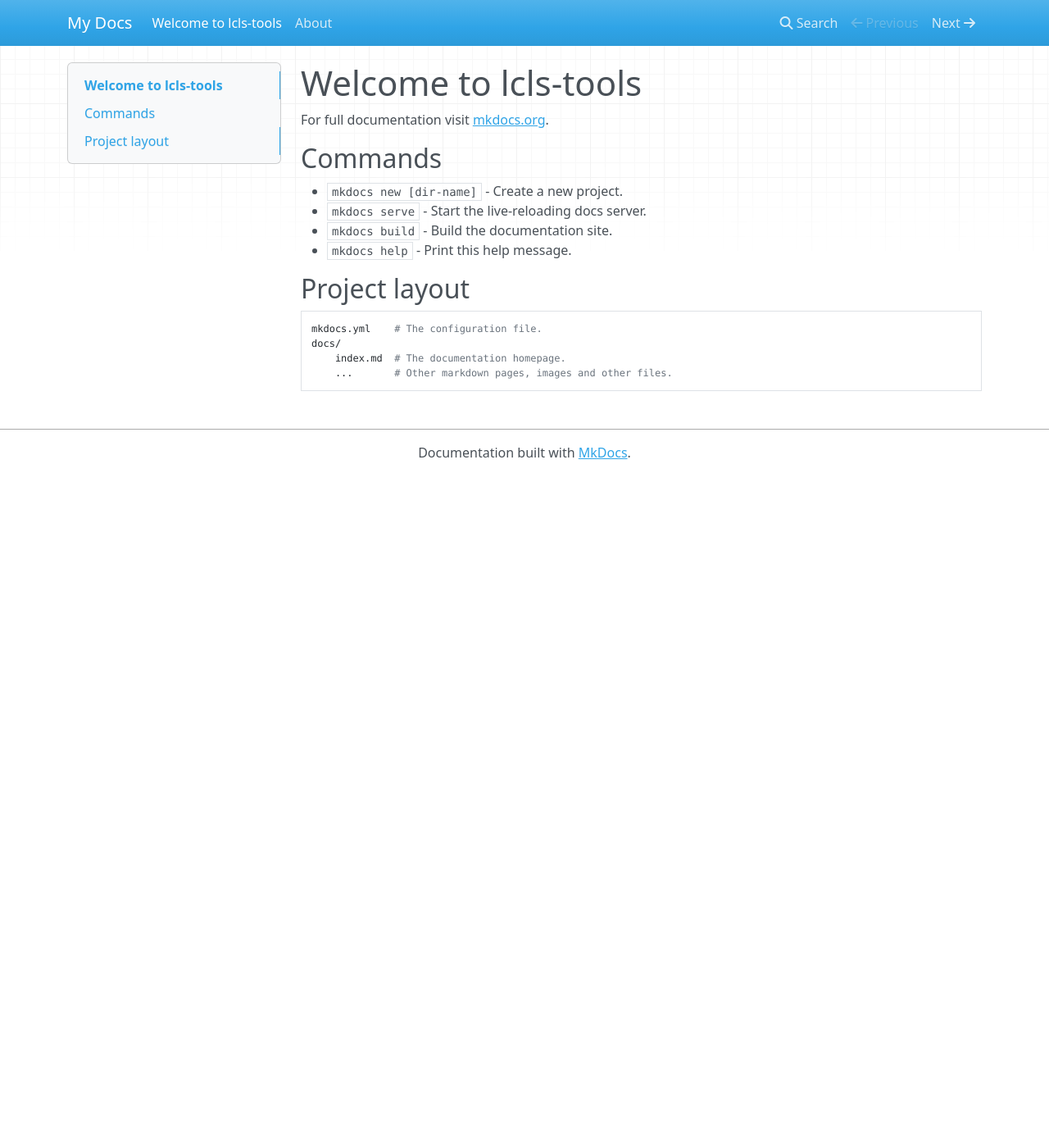
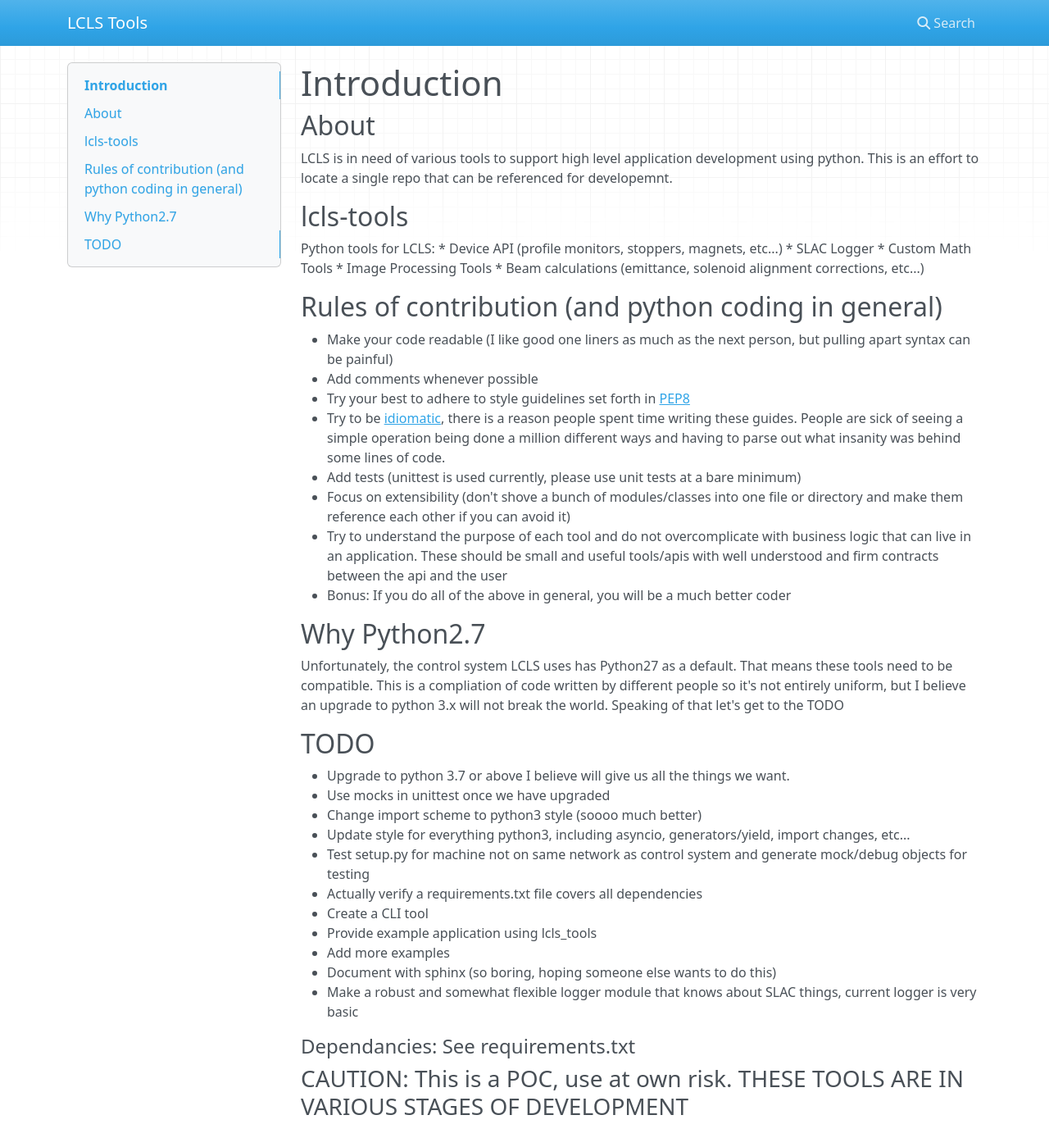
Before and after one commit to slaclab/lcls-tools, an MkDocs documentation site: the page built from docs/index.md, in a window 1280 px wide and 1400 px high. Shown: the whole window at 82% size. Built offline with MkDocs 1.6.1, drawn with Linux system fonts in a browser that asks for light colours; nearby versions of some CDN libraries.

Commit message:
Addition to Docs

```diff
--- a/docs/index.md
+++ b/docs/index.md
@@ -1,17 +1,42 @@
-# Welcome to lcls-tools
+# Introduction
 
-For full documentation visit [mkdocs.org](https://mkdocs.org).
+## About
+LCLS is in need of various tools to support high level application development using python.  This is an effort to locate a single repo that can be referenced for developemnt.
 
-## Commands
+## lcls-tools
+Python tools for LCLS:
+* Device API (profile monitors, stoppers, magnets, etc...)
+* SLAC Logger
+* Custom Math Tools
+* Image Processing Tools
+* Beam calculations (emittance, solenoid alignment corrections, etc...)
 
-* `mkdocs new [dir-name]` - Create a new project.
-* `mkdocs serve` - Start the live-reloading docs server.
-* `mkdocs build` - Build the documentation site.
-* `mkdocs help` - Print this help message.
+## Rules of contribution (and python coding in general)
+* Make your code readable (I like good one liners as much as the next person, but pulling apart syntax can be painful)
+* Add comments whenever possible
+* Try your best to adhere to style guidelines set forth in [PEP8](https://www.python.org/dev/peps/pep-0008/)
+* Try to be [idiomatic](https://docs.python-guide.org/writing/style), there is a reason people spent time writing these guides.  People are sick of seeing a simple operation being done a million different ways and having to parse out what insanity was behind some lines of code.
+* Add tests (unittest is used currently, please use unit tests at a bare minimum)
+* Focus on extensibility (don't shove a bunch of modules/classes into one file or directory and make them reference each other if you can avoid it)
+* Try to understand the purpose of each tool and do not overcomplicate with business logic that can live in an application.  These should be small and useful tools/apis with well understood and firm contracts between the api and the user
+* Bonus:  If you do all of the above in general, you will be a much better coder
 
-## Project layout
+## Why Python2.7
+Unfortunately, the control system LCLS uses has Python27 as a default.  That means these tools need to be compatible.  This is a compliation of code written by different people so it's not entirely uniform, but I believe an upgrade to python 3.x will not break the world.  Speaking of that let's get to the TODO
 
-    mkdocs.yml    # The configuration file.
-    docs/
-        index.md  # The documentation homepage.
-        ...       # Other markdown pages, images and other files.
+## TODO
+* Upgrade to python 3.7 or above I believe will give us all the things we want.
+* Use mocks in unittest once we have upgraded
+* Change import scheme to python3 style (soooo much better)
+* Update style for everything python3, including asyncio, generators/yield, import changes, etc...
+* Test setup.py for machine not on same network as control system and generate mock/debug objects for testing
+* Actually verify a requirements.txt file covers all dependencies
+* Create a CLI tool
+* Provide example application using lcls_tools
+* Add more examples
+* Document with sphinx (so boring, hoping someone else wants to do this)
+* Make a robust and somewhat flexible logger module that knows about SLAC things, current logger is very basic
+
+#### Dependancies: See requirements.txt
+
+### CAUTION: This is a POC, use at own risk. THESE TOOLS ARE IN VARIOUS STAGES OF DEVELOPMENT
--- a/mkdocs.yml
+++ b/mkdocs.yml
@@ -1 +1 @@
-site_name: My Docs
+site_name: LCLS Tools
```
Also changed, not shown: docs/about.md (deleted), 1 other file.
